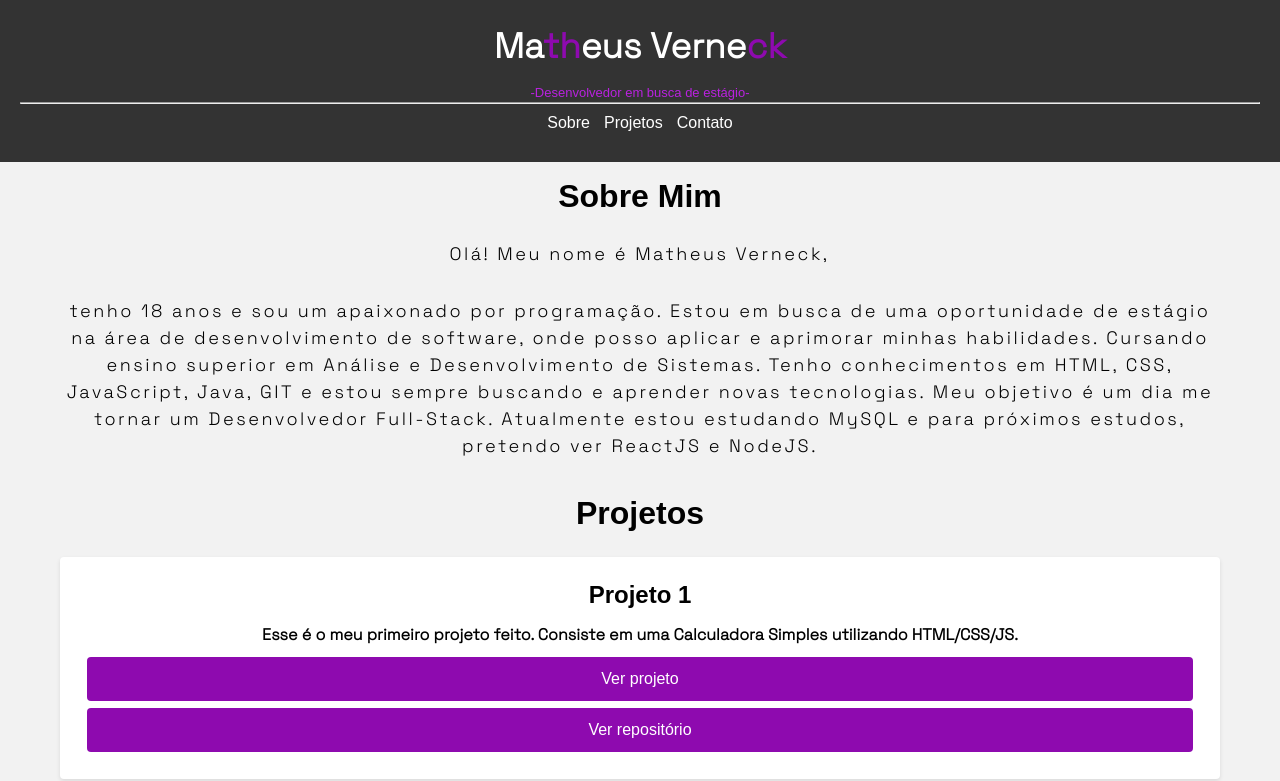
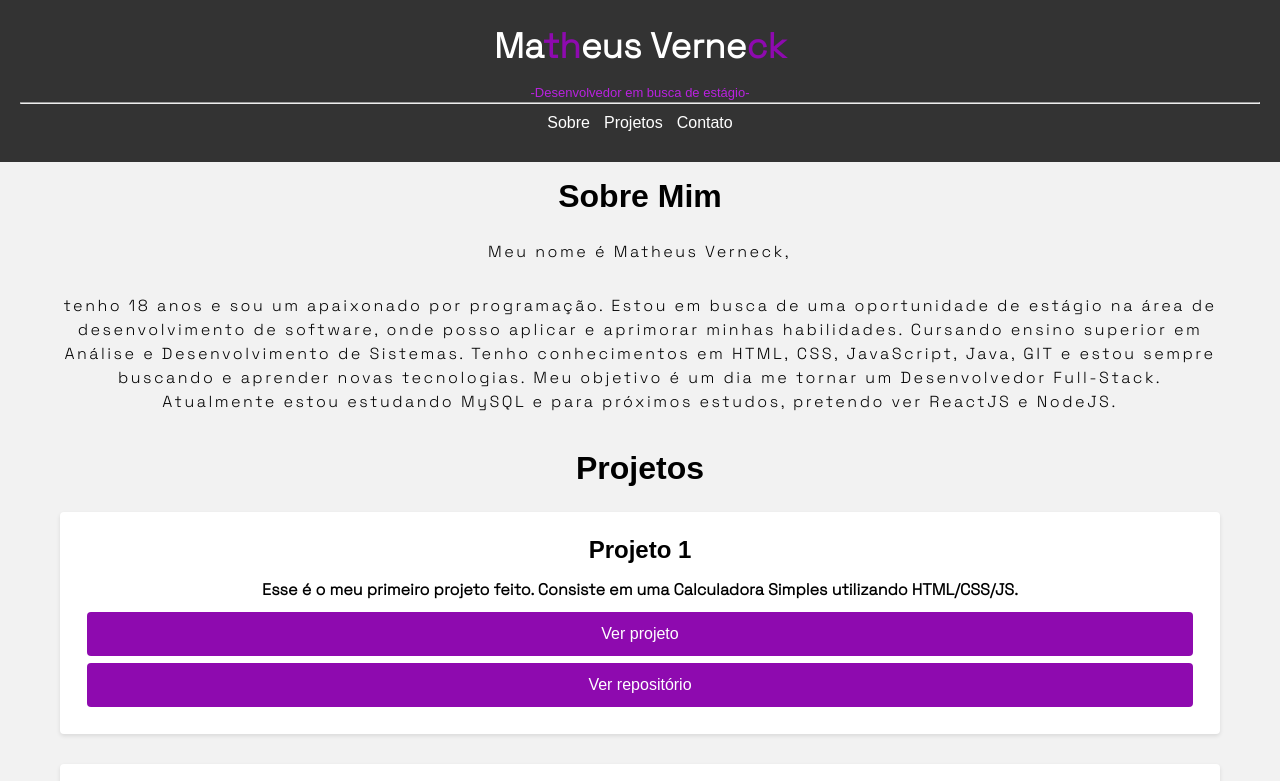
Before and after one commit to Matheus-Verneck/MeuPortifolio, a plain HTML site: page index.html in a window 1280 px wide. Shown: the top 781 px of the page. Drawn offline with Linux system fonts and the light colour scheme.

Commit message:
bug visual

```diff
--- a/index.html
+++ b/index.html
@@ -25,7 +25,7 @@
     <section id="about" class="container">
       <h2>Sobre Mim</h2>
 
-      <p class="nome">Olá! Meu nome é Matheus Verneck,</p>
+      <p class="nome">Meu nome é Matheus Verneck,</p>
       <p class="sobre">tenho 18 anos e sou um apaixonado por
         programação. Estou em busca de uma oportunidade de estágio na área de
         desenvolvimento de software, onde posso aplicar e aprimorar minhas
--- a/styles/style.css
+++ b/styles/style.css
@@ -88,7 +88,8 @@
   }
 
   .container p {
-    font-size: 18px;
+    font-size: 16px;
+    text-align: center;
     margin-bottom: 30px;
   }
 
@@ -96,13 +97,11 @@
     margin: 0 auto;
     font-family: "Space Grotesk", sans-serif;
     border-right: 1px solid;
-    width: 34ch;
+    width: 30ch;
     white-space: nowrap;
     overflow: hidden;
-    text-align: center;
-    font-size: 18px;
     letter-spacing: 2.5px;
-    animation: typing 2s steps(34), blinking 0.7s infinite step-end alternate;
+    animation: typing 2s steps(30), blinking 0.7s infinite step-end alternate;
   }
 
   @keyframes typing {
```
